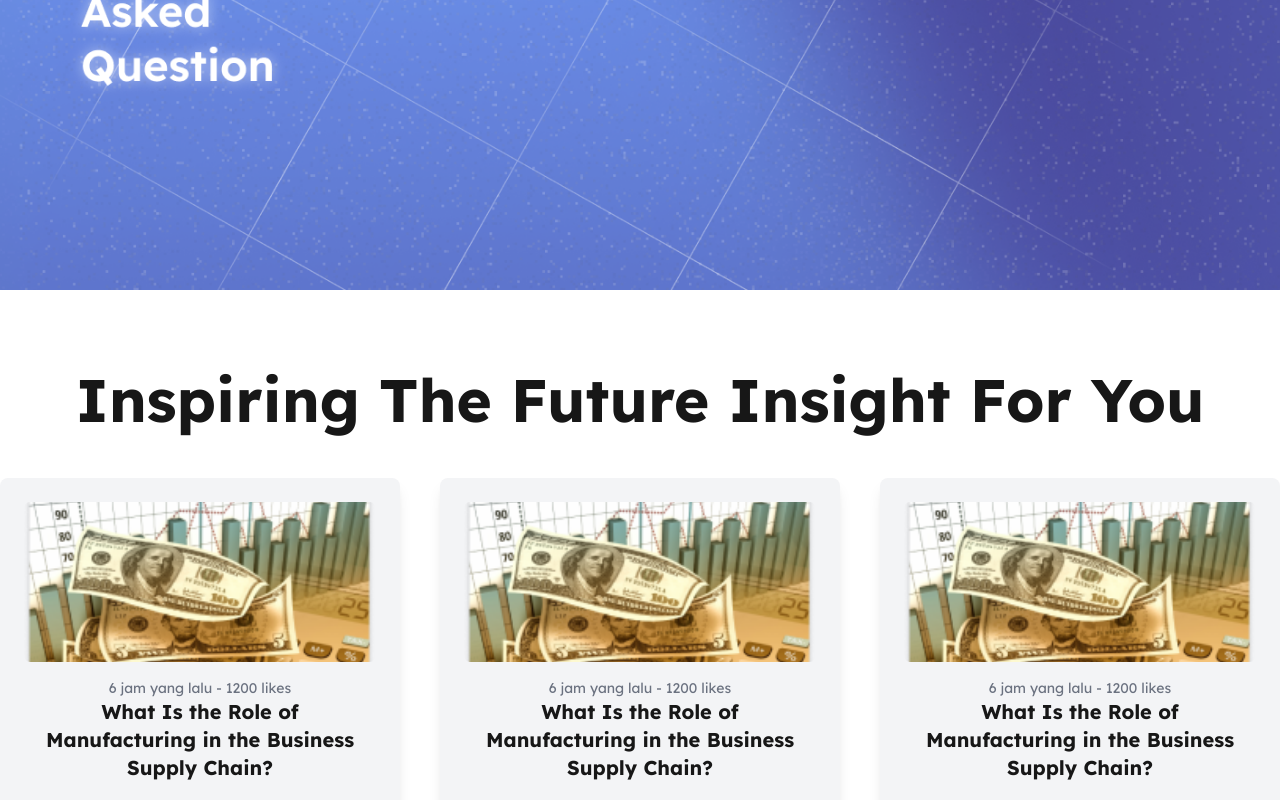
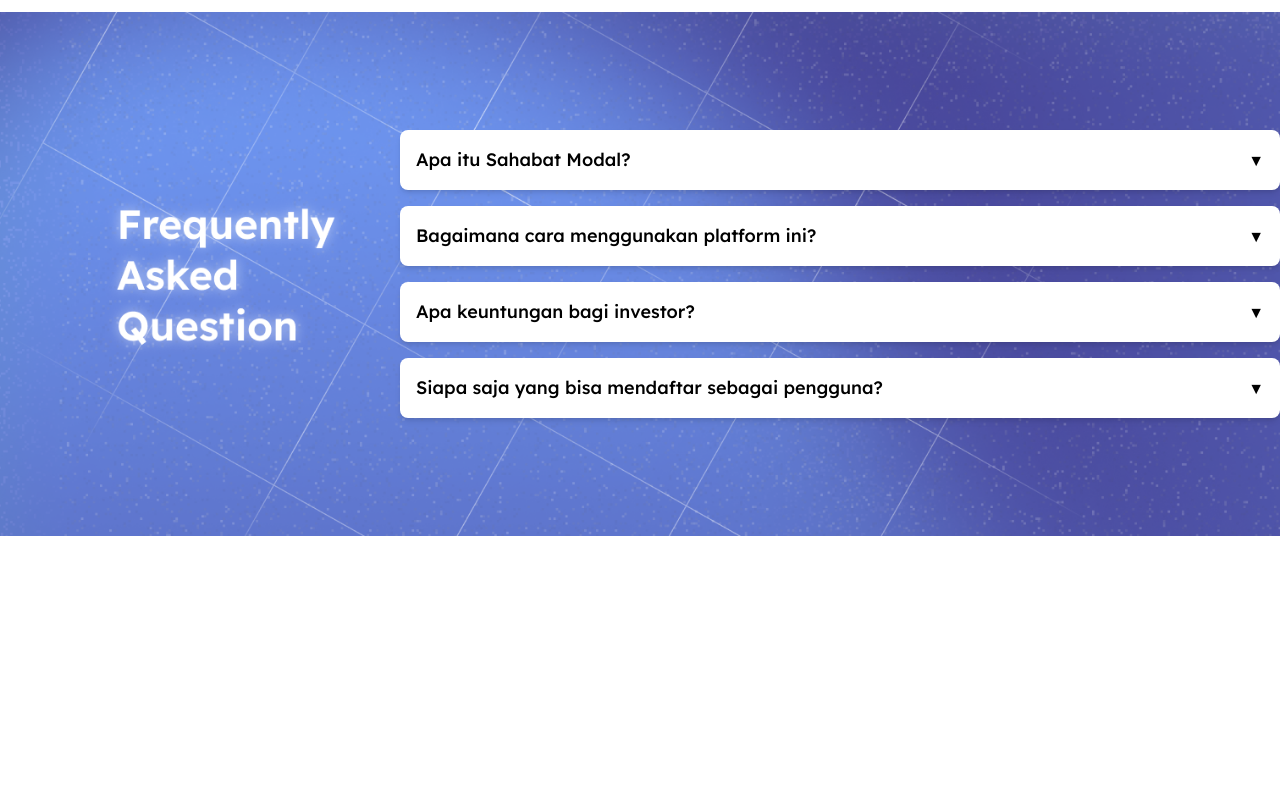
Before and after one commit to mybajwk/SahabatModal, a Next.js app: page / in a window 1280 px wide. Shown: the part 4180-4980 px from the top of the page. Built offline with nearby package versions, Linux system fonts and the light colour scheme.

Commit message:
feat: FAQ

```diff
--- a/app/page.tsx
+++ b/app/page.tsx
@@ -4,6 +4,7 @@
 import StartButton2 from '../components/ui/start-button-2';
 import InspiringSection from '../components/ui/inspiring-section';
 import Footer from '../components/ui/footer';
+import FAQSection from '@/components/ui/faq';
 
 
 export default function Home() {
@@ -146,7 +147,7 @@
           />
         </div>
       </section>
-      <section
+      {/* <section
         className="bg-blue-900 text-white py-20" // Remove extra padding
         style={{
           backgroundImage: "url('/faq.png')",
@@ -156,7 +157,8 @@
           minHeight: '70vh', // Adjust height to ensure the section has enough height without whitespace
         }}
       >
-      </section>
+      </section> */}
+      <FAQSection />
       <InspiringSection />
       <Footer />
     </>
--- a/components/ui/faq-item.tsx
+++ /dev/null
@@ -1,57 +0,0 @@
-import React, { useState } from 'react';
-
-// Define the props type
-interface FAQItemProps {
-  question: string;
-  answer: string;
-}
-
-const FAQItem: React.FC<FAQItemProps> = ({ question, answer }) => {
-  const [isOpen, setIsOpen] = useState(false);
-
-  const toggleFAQ = () => {
-    setIsOpen(!isOpen);
-  };
-
-  return (
-    <div className="w-full mb-4">
-      {/* Question */}
-      <button
-        onClick={toggleFAQ}
-        className="flex justify-between items-center w-full bg-white text-black px-6 py-4 text-lg font-semibold rounded-full shadow-lg focus:outline-none"
-      >
-        <span>{question}</span>
-        <span>{isOpen ? '▲' : '▼'}</span>
-      </button>
-
-      {/* Answer */}
-      {isOpen && (
-        <div className="bg-white text-black px-6 py-4 text-base rounded-lg mt-2 shadow-md">
-          {answer}
-        </div>
-      )}
-    </div>
-  );
-};
-
-const FAQSection = () => {
-    const faqs = [
-      { question: 'Pertanyaan 1', answer: 'This is the answer to Pertanyaan 1.' },
-      { question: 'Pertanyaan 2', answer: 'This is the answer to Pertanyaan 2.' },
-      { question: 'Pertanyaan 3', answer: 'This is the answer to Pertanyaan 3.' },
-      { question: 'Pertanyaan 4', answer: 'This is the answer to Pertanyaan 4.' },
-    ];
-
-    return (
-      <section className="bg-gray-100 py-10">
-        <div className="container mx-auto px-6">
-          <h2 className="text-4xl font-bold mb-8">Frequently Asked Questions</h2>
-          {faqs.map((faq, index) => (
-            <FAQItem key={index} question={faq.question} answer={faq.answer} />
-          ))}
-        </div>
-      </section>
-    );
-  };
-
-  export default FAQSection;
--- /dev/null
+++ b/components/ui/faq.tsx
@@ -0,0 +1,62 @@
+"use client";  // This marks the component as a Client Component
+
+import React, { useState } from 'react';
+
+const FAQItem = ({ question, answer }: { question: string, answer: string }) => {
+  const [isOpen, setIsOpen] = useState(false);
+
+  return (
+    <div className="bg-white rounded-lg shadow-md my-4 p-4 transition-all hover:shadow-lg">
+      <div
+        className="flex justify-between items-center cursor-pointer"
+        onClick={() => setIsOpen(!isOpen)}
+      >
+        {/* Question text styled with Lexend */}
+        <h3 className="text-3xl text-black font-medium text-lg font-lexend">{question}</h3>
+        {/* Chevron icon with black color */}
+        <span className={`transform transition-transform text-black ${isOpen ? 'rotate-180' : ''}`}>
+          ▼
+        </span>
+      </div>
+      {isOpen && (
+        <p className="mt-4 text-gray-600 text-xl font-lexend">
+          {answer}
+        </p>
+      )}
+    </div>
+  );
+};
+
+
+
+const FAQSection = () => {
+  const faqs = [
+    { question: "Apa itu Sahabat Modal?", answer: "Sahabat Modal adalah platform yang memberikan solusi bagi UMKM dan startup melalui investasi parsial dan inkubasi." },
+    { question: "Bagaimana cara menggunakan platform ini?", answer: "Untuk menggunakan platform ini, cukup daftar sebagai pengguna, pilih proyek yang ingin Anda investasikan/dapatkan investasinya." },
+    { question: "Apa keuntungan bagi investor?", answer: "Investor mendapatkan keuntungan dari pertumbuhan usaha yang mereka dukung, serta berbagai manfaat lainnya seperti bagi hasil, hadiah jasa/barang, dan lainnya." },
+    { question: "Siapa saja yang bisa mendaftar sebagai pengguna?", answer: "Siapa pun bisa mendaftar, baik sebagai UMKM yang butuh pendanaan, maupun sebagai investor yang ingin mendukung usaha." },
+  ];
+
+  return (
+    <section
+      className="min-h-screen bg-cover bg-center text-white py-96"
+      style={{
+        backgroundImage: "url('/faq.png')",
+        backgroundSize: 'contain',
+        backgroundPosition: 'center',
+        backgroundRepeat: 'no-repeat',
+      }}
+    >
+      <div className="container mx-auto px-0">
+        {/* Add margin or padding above the FAQ items */}
+        <div className="md:ml-[300px] lg:ml-[350px] xl:ml-[400px]">
+          {faqs.map((faq, index) => (
+            <FAQItem key={index} question={faq.question} answer={faq.answer} />
+          ))}
+        </div>
+      </div>
+    </section>
+  );
+};
+
+export default FAQSection;
```
